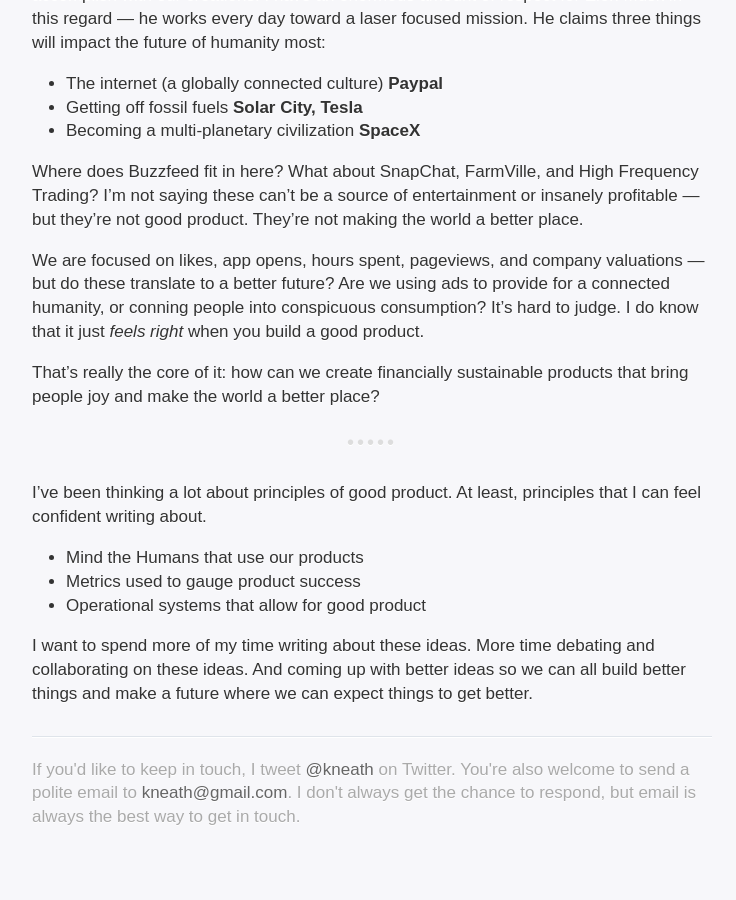
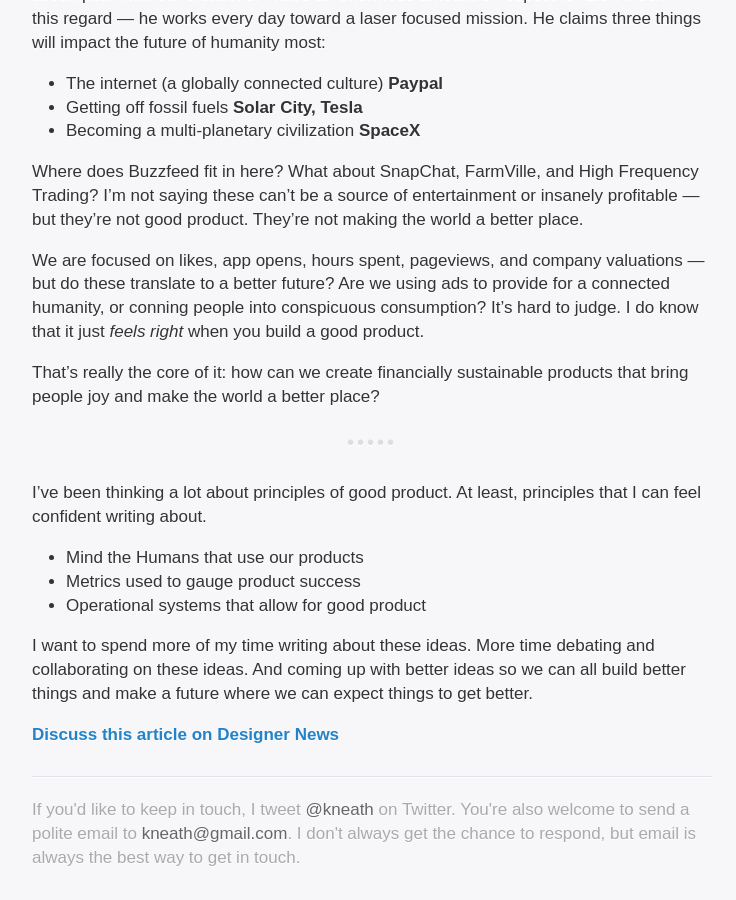
Before and after one commit to kneath/kneath.github.com, a Jekyll site: the page built from _posts/2014-01-03-product.md, in a window 1280 px wide and 900 px high, scrolled down 2500 px. Shown: the whole window, without its empty margins (268-1004 px from the left). Built offline with Jekyll 4.4.1, drawn with Linux system fonts in a browser that asks for light colours; Markdown is read by kramdown in place of the engine named in the settings; comment, search, counter and statistics services are not loaded; before the commit the page ends 3359 px from its top, so only the background shows below that.

Commit message:
Give DN a go

```diff
--- a/_posts/2014-01-03-product.md
+++ b/_posts/2014-01-03-product.md
@@ -80,3 +80,5 @@
 * Operational systems that allow for good product
 
 I want to spend more of my time writing about these ideas. More time debating and collaborating on these ideas. And coming up with better ideas so we can all build better things and make a future where we can expect things to get better.
+
+**[Discuss this article on Designer News](https://news.layervault.com/stories/12355-product-by-kyle-neath)**
```
